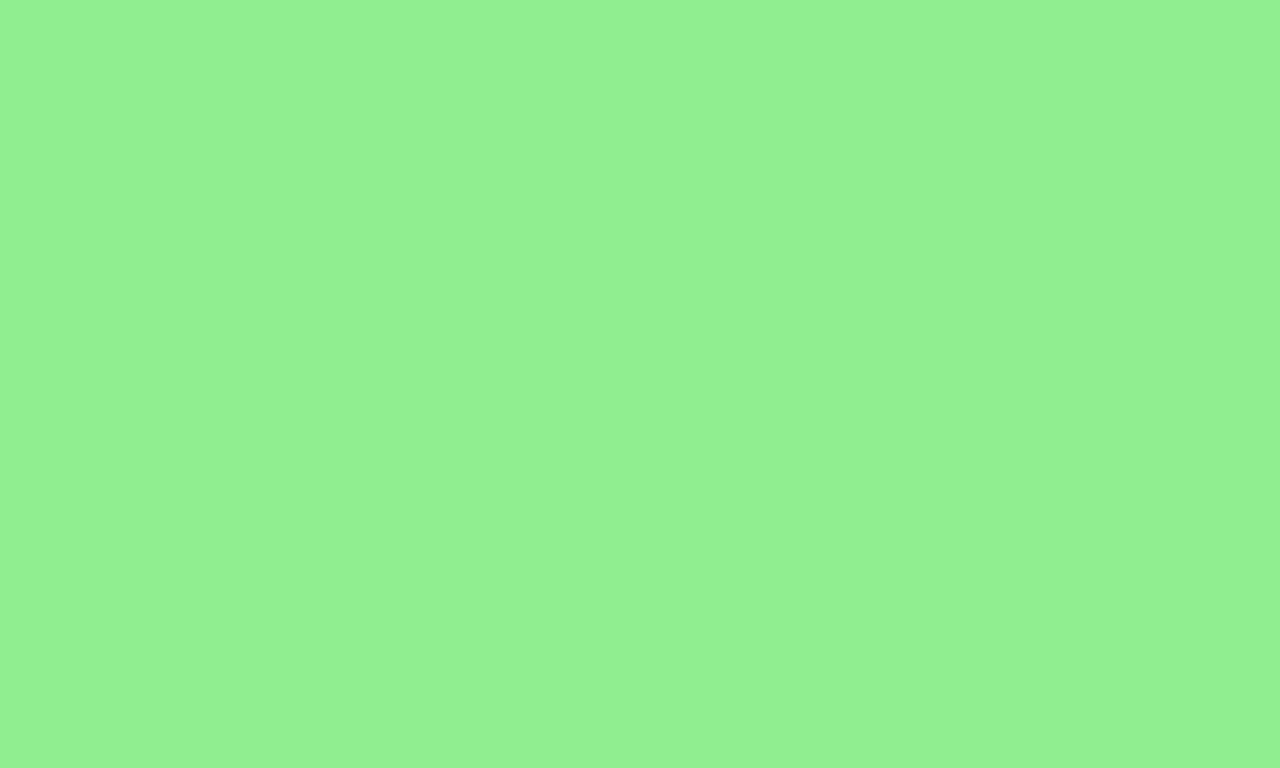
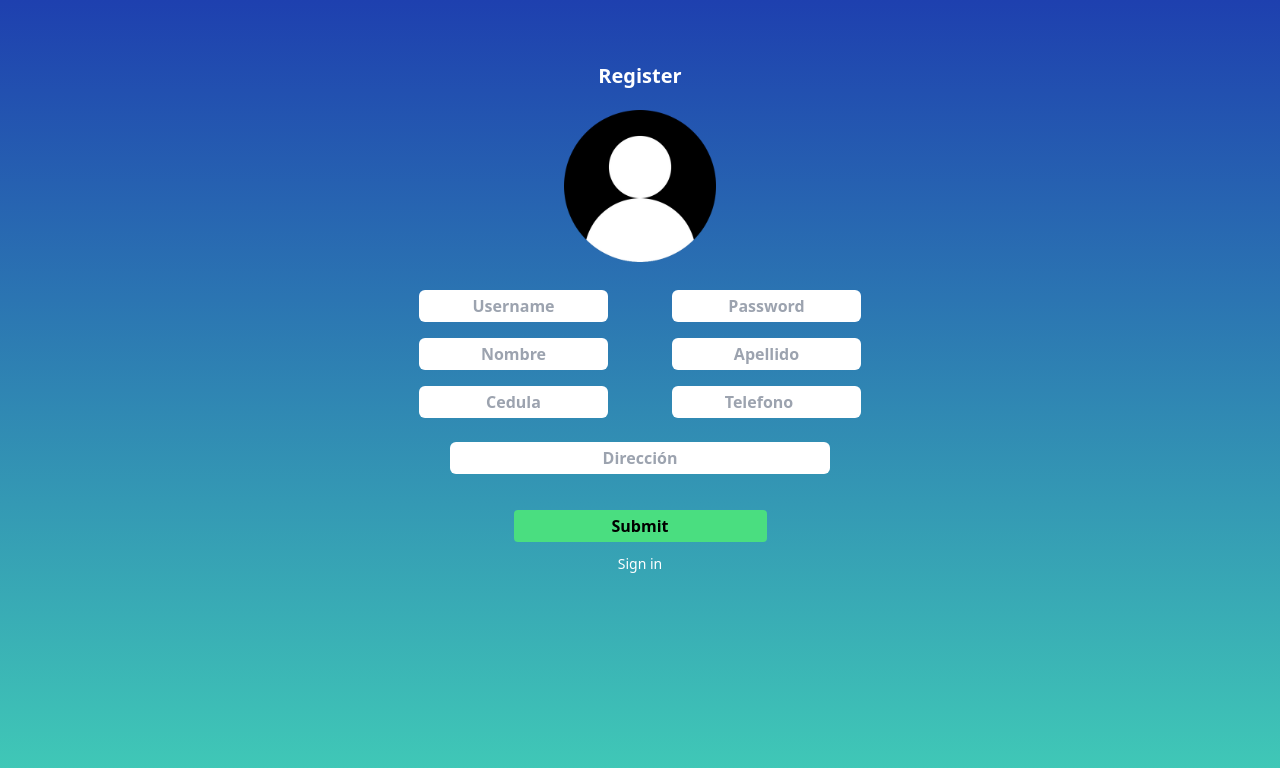
Before and after one commit to jhael07/bank, a React (Vite) app: page /register in a window 1280 px wide. Before the commit this address had no page. Shown: the top 768 px of the page. Built offline with nearby package versions, Linux system fonts and the light colour scheme.

Commit message:
start page front-end done

```diff
--- a/src/App.jsx
+++ b/src/App.jsx
@@ -6,8 +6,8 @@ export default function App() {
     return (
         <BrowserRouter>
             <Routes>
-                <Route element={<Login />} path="./"></Route>
-                <Route element={<Register />} path="./register"></Route>
+                <Route element={<Login />} path="/"></Route>
+                <Route element={<Register />} path="/register"></Route>
             </Routes>
         </BrowserRouter>
     );
--- a/src/pages/Start/Register/Register.jsx
+++ b/src/pages/Start/Register/Register.jsx
@@ -7,7 +7,7 @@ const Register = () => {
     return (
         <div className="login__container">
             <div className="login ">
-                <div>
+                <div className="m-auto">
                     <h1 className="text-center text-xl mt-1 text-white">
                         Register
                     </h1>
@@ -17,7 +17,8 @@ const Register = () => {
                         className="logo__img mb-7"
                     />
 
-                    <form className="grid grid-cols-2 text-center ">
+                    <form>
+                        <div className="grid grid-cols-2 text-center ">
                             <input
                                 type="text"
                                 className="w-3/4 m-auto mb-4 rounded-md p-1 text-center "
@@ -31,11 +32,6 @@ const Register = () => {
                             <input
                                 type="text"
                                 className="w-3/4 m-auto mb-4 rounded-md p-1 text-center "
-                            placeholder="Cedula"
-                        />{" "}
-                        <input
-                            type="text"
-                            className="w-3/4 m-auto mb-4 rounded-md p-1 text-center "
                                 placeholder="Nombre"
                             />{" "}
                             <input
@@ -46,24 +42,30 @@ const Register = () => {
                             <input
                                 type="text"
                                 className="w-3/4 m-auto mb-4 rounded-md p-1 text-center "
-                            placeholder="Dirección"
+                                placeholder="Cedula"
                             />{" "}
                             <input
                                 type="number"
                                 className="w-3/4 m-auto mb-4 rounded-md p-1 text-center "
                                 placeholder="Telefono"
                             />
+                        </div>
+                        <input
+                            type="text"
+                            className="w-3/4 m-auto mb-9 rounded-md p-1 text-center mt-2 flex "
+                            placeholder="Dirección"
+                        />{" "}
                         <button
                             onClick={(e) => {
                                 e.preventDefault();
                             }}
-                            className="bg-green-400 w-2/4 m-auto p-1 rounded mt-2"
+                            className="bg-green-400 w-2/4 m-auto p-1 rounded mt-2 flex justify-center"
                         >
                             Submit
                         </button>
                         <Link
                             to="/"
-                            className="mt-3 text-sm font-normal w-2/4 m-auto text-white"
+                            className="mt-3 text-sm font-normal w-2/4 m-auto text-white flex justify-center"
                         >
                             Sign in
                         </Link>
--- a/vite.config.js
+++ b/vite.config.js
@@ -4,5 +4,4 @@ import react from "@vitejs/plugin-react";
 // https://vitejs.dev/config/
 export default defineConfig({
     plugins: [react()],
-    base: "/repo-eje",
 });
```
Lines whose indentation alone changed are shown as unchanged.
